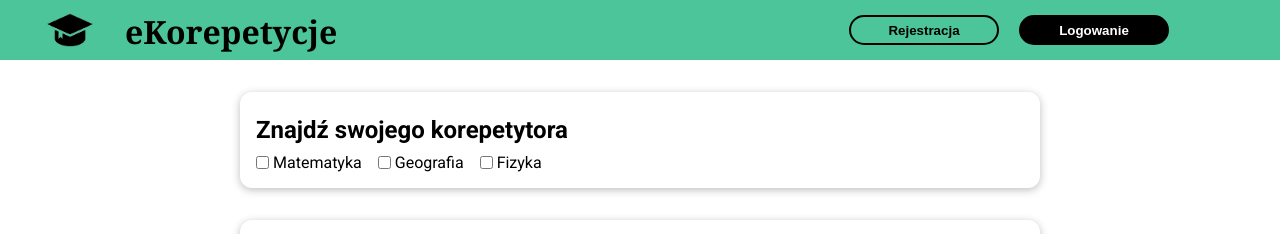
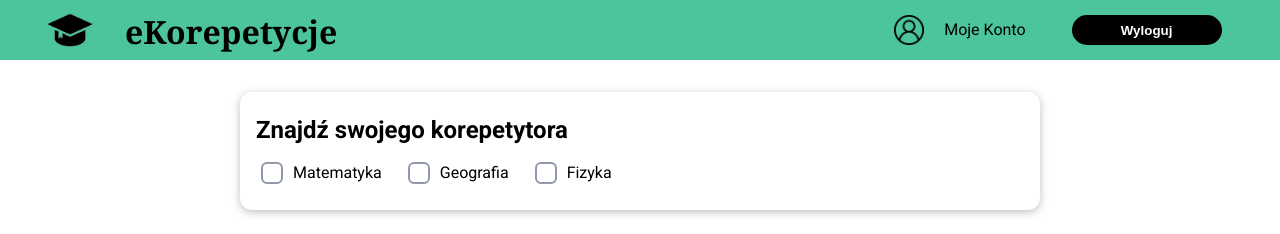
Before and after one commit to Bartiiio/eKorki, a Vue app in the folder vueapp/: page /coaches in a window 1280 px wide. Shown: the top 234 px of the page. Built offline with nearby package versions, Linux system fonts and the light colour scheme.

Commit message:
zmiany wyglądowe; dodane panel uzytkownika i wyloguj do header

```diff
--- a/vueapp/src/components/coaches/CoachFilter.vue
+++ b/vueapp/src/components/coaches/CoachFilter.vue
@@ -1,24 +1,41 @@
 <template>
    <base-card>
       <h2>Znajdź swojego korepetytora</h2>
-        <span class="filter-options">
-            <input type="checkbox" id="matematyka" v-model="filters.matematyka" @change="setFilter" />
-            <label for="matematyka">Matematyka</label>
-        </span>
-        <span class="filter-options">
-            <input type="checkbox" id="geografia" v-model="filters.geografia" @change="setFilter" />
+      <div class="filters">
+         <div class="checkbox-wrapper-47">
+            <input
+               type="checkbox"
+               id="cb-47"
+               v-model="filters.matematyka"
+               @change="setFilter"
+            />
+            <label for="cb-47">Matematyka</label>
+         </div>
+         <div class="checkbox-wrapper-47">
+            <input
+               type="checkbox"
+               id="geografia"
+               v-model="filters.geografia"
+               @change="setFilter"
+            />
             <label for="geografia">Geografia</label>
-        </span>
-        <span class="filter-options">
-            <input type="checkbox" id="fizyka" v-model="filters.fizyka" @change="setFilter" />
+         </div>
+         <div class="checkbox-wrapper-47">
+            <input
+               type="checkbox"
+               id="fizyka"
+               v-model="filters.fizyka"
+               @change="setFilter"
+            />
             <label for="fizyka">Fizyka</label>
-        </span>
+         </div>
+      </div>
    </base-card>
 </template>
 
 <script>
 export default {
-    emits: ['change-filter'],
+   emits: ["change-filter"],
    data() {
       return {
          filters: {
@@ -30,13 +47,16 @@ export default {
    },
    methods: {
       setFilter() {
-            this.$emit('change-filter', this.filters);
+         this.$emit("change-filter", this.filters);
       },
    },
 };
 </script>
 
 <style scoped>
+.filters {
+   display: flex;
+}
 h2 {
    margin: 0.5rem 0;
 }
@@ -57,4 +77,51 @@ h2 {
 .filter-options.active label {
    font-weight: bold;
 }
+.checkbox-wrapper-47 {
+   margin: 5px;
+}
+.checkbox-wrapper-47 input[type="checkbox"] {
+   display: none;
+   visibility: hidden;
+}
+
+.checkbox-wrapper-47 label {
+   position: relative;
+   padding-left: 2em;
+   padding-right: 1em;
+   line-height: 2;
+   cursor: pointer;
+   display: inline-flex;
+}
+
+.checkbox-wrapper-47 label:before {
+   box-sizing: border-box;
+   content: " ";
+   position: absolute;
+   top: 0.3em;
+   left: 0;
+   display: block;
+   width: 1.4em;
+   height: 1.4em;
+   border: 2px solid #9098a9;
+   border-radius: 6px;
+   z-index: -1;
+}
+
+.checkbox-wrapper-47 input[type="checkbox"]:checked + label {
+   padding-left: 1em;
+   color: #0f5229;
+}
+.checkbox-wrapper-47 input[type="checkbox"]:checked + label:before {
+   top: 0;
+   width: 100%;
+   height: 2em;
+   background: #b7e6c9;
+   border-color: #2cbc63;
+}
+
+.checkbox-wrapper-47 label,
+.checkbox-wrapper-47 label::before {
+   transition: 0.25s all ease;
+}
 </style>
--- a/vueapp/src/components/layout/TheHeader.vue
+++ b/vueapp/src/components/layout/TheHeader.vue
@@ -7,28 +7,31 @@
          </h1>
       </div>
       <div class="logins">
-         <router-link to="/register" v-if="!isLoggedIn">
-            <button class="register">
-               Rejestracja
+         <div class="beforelogged">
+            <router-link to="/register" v-if="!isLoggedIn">
+               <button class="register">Rejestracja</button>
+            </router-link>
+            <router-link to="/login" v-if="!isLoggedIn">
+               <button class="login">Logowanie</button>
+            </router-link>
+         </div>
+         <div class="loggedUser">
+            <img src="../../assets/user.png" alt="" class="logged__User" />
+            <p class="myAccount">Moje Konto</p>
+            <button class="login" v-if="isLoggedIn" @click="logout()">
+               Wyloguj
             </button>
-         </router-link>
-         <router-link to="/login" v-if="!isLoggedIn">
-            <button class="login">
-               Logowanie
-            </button>
-         </router-link>
-         <button class="login"  v-if="isLoggedIn" @click="logout()">
-            Wyloguj
-         </button>
+            <button class="login">Wyloguj</button>
+         </div>
       </div>
    </div>
 </template>
 
 <script setup>
-import { useAuthStore } from '@/store';
-import { storeToRefs } from 'pinia';
+import { useAuthStore } from "@/store";
+import { storeToRefs } from "pinia";
 const store = useAuthStore();
-const { isLoggedIn } = storeToRefs(store)
+const { isLoggedIn } = storeToRefs(store);
 const { logout } = store;
 </script>
 
@@ -64,13 +67,45 @@ const { logout } = store;
    padding: 10px;
    height: 60px;
    width: 100px;
-   padding: 10px;
    border-radius: 50%;
    background-color: transparent;
 }
 .logins {
    text-align: right;
    margin-right: 15%;
+}
+.loggedUser {
+   margin-left: 25%;
+   display: grid;
+   grid-template-columns: 40% 30% 1fr;
+   justify-content: start;
+   align-items: start;
+}
+
+.loggedUser img {
+   justify-self: end;
+   height: 30px;
+   width: 30px;
+   margin: 15px;
+   margin-left: 0;
+}
+
+.loggedUser p {
+   text-align: left;
+   margin: 15px;
+   padding: 5px;
+   grid-column-start: 2;
+   grid-column-end: 3;
+   margin-left: 0px;
+}
+
+.loggedUser button {
+   grid-column-start: 3;
+   grid-column-end: 4;
+}
+
+.beforelogged {
+   display: none;
 }
 .register {
    cursor: pointer;
```
Also changed, not shown: vueapp/src/assets/user.png (added). Lines whose indentation alone changed are shown as unchanged.
